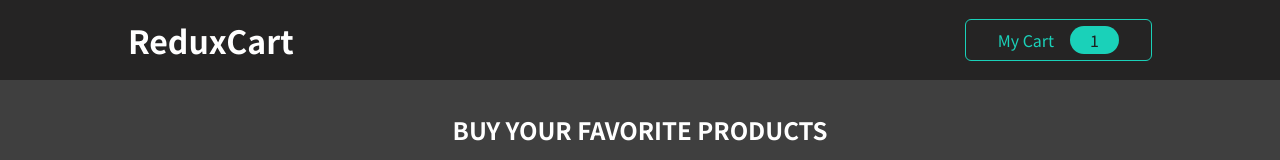
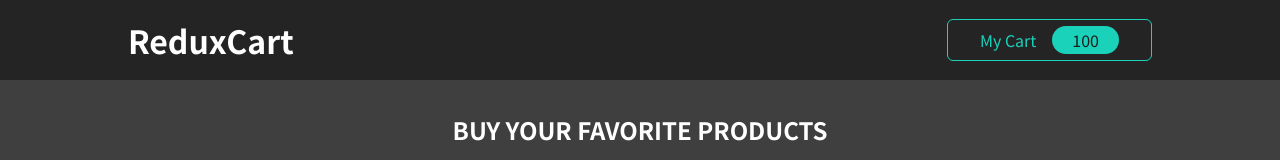
Before and after one commit to rudkevych/react-redux2-practicing, a React (Create React App) app: page / in a window 1280 px wide. Shown: the top 160 px of the page. Built offline with nearby package versions, Linux system fonts and the light colour scheme.

Commit message:
fix: cart badge fix

```diff
--- a/src/components/Cart/CartButton.js
+++ b/src/components/Cart/CartButton.js
@@ -1,9 +1,10 @@
-import { useDispatch } from 'react-redux';
+import { useDispatch, useSelector } from 'react-redux';
 import { uiActions } from '../../store/ui-slice';
 import classes from './CartButton.module.css';
 
 const CartButton = (props) => {
   const dispatch = useDispatch();
+  const totalQuantity = useSelector(state => state.cart.totalQuantity);
 
   const toggleCartHandler = event => {
     dispatch(uiActions.toggleCartView());
@@ -12,7 +13,7 @@ const CartButton = (props) => {
   return (
     <button className={classes.button} onClick={toggleCartHandler}>
       <span>My Cart</span>
-      <span className={classes.badge}>1</span>
+      <span className={classes.badge}>{totalQuantity}</span>
     </button>
   );
 };
--- a/src/store/cart-slice.js
+++ b/src/store/cart-slice.js
@@ -1,7 +1,8 @@
 import { createSlice } from '@reduxjs/toolkit';
 
 const initialCartState = {
-  isOpen: false,
+  items: [],
+  totalQuantity: 100
 };
 const cartSlice = createSlice({
   name: 'cart',
```
Also changed, not shown: 1 other file (tests, documents, lock files or other folders).
